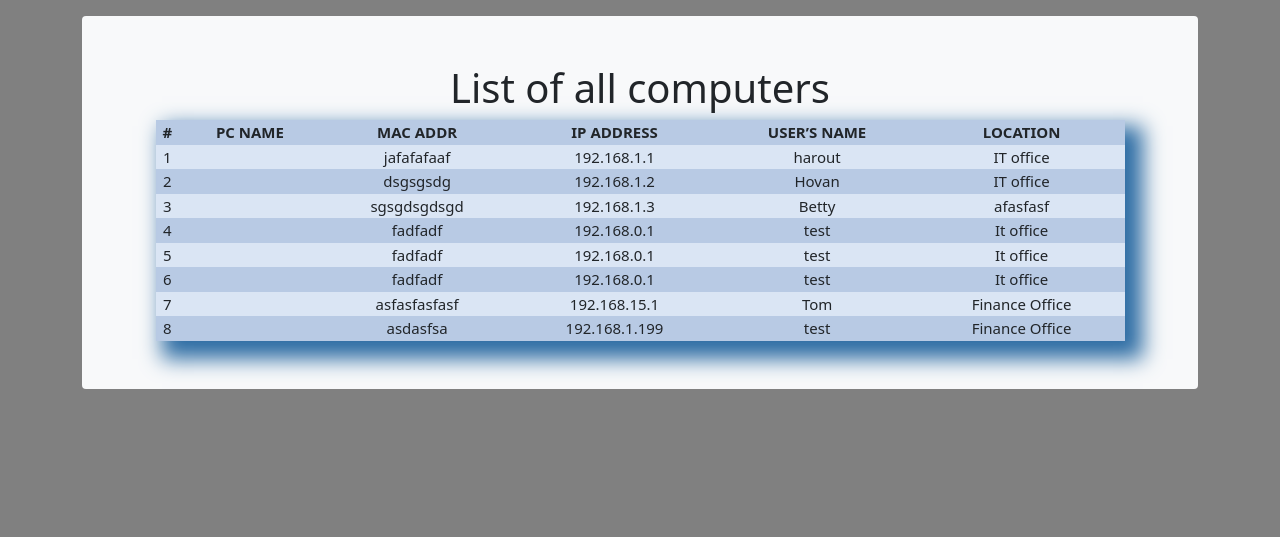
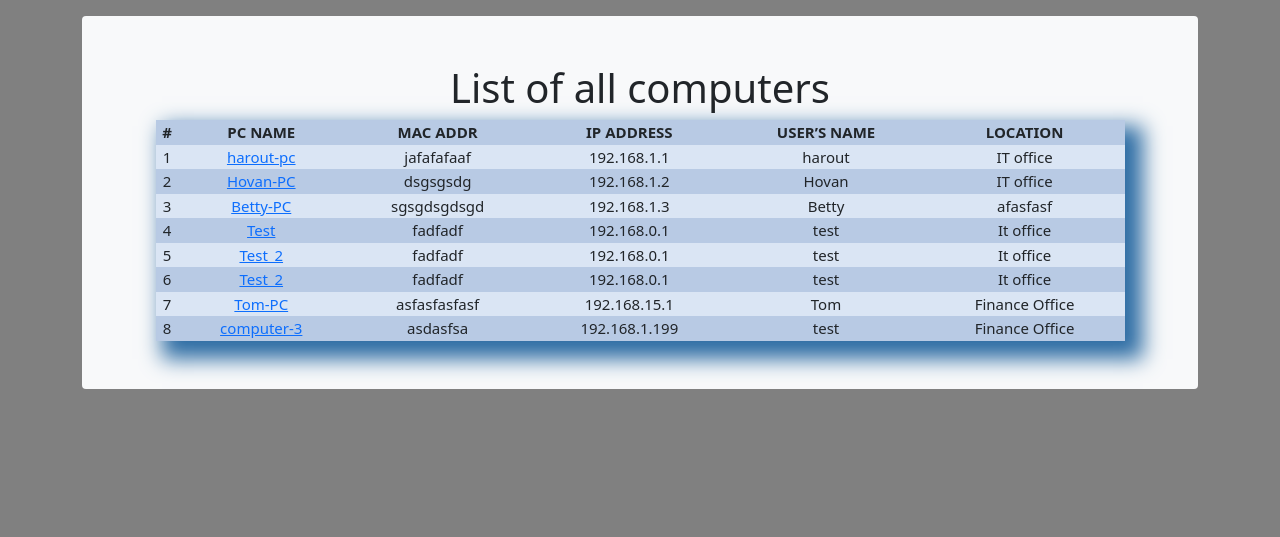
Before and after one commit to harmardir/inventory-sandbox, a Django app: page /computer_list/ in a window 1280 px wide. Shown: the part 56-593 px from the top of the page. Run offline with Django 3.2, Linux system fonts and the light colour scheme; data comes from the database, SQL or seed files in the repository; some libraries are stand-ins or nearby versions.

Commit message:
Updating the saved data

```diff
--- a/src/djangoapp/templates/computer_list.html
+++ b/src/djangoapp/templates/computer_list.html
@@ -67,7 +67,7 @@
         {% for instance in queryset %}
         <tr>
             <td>{{forloop.counter}}</td>
-            <td>{{instance.Computer_name}}</td>
+            <td><a href="{% url 'computer_edit' id=instance.id %}"> {{instance.computer_name}}</td>
             <td>{{instance.MAC_address}}</td>
             <td>{{instance.IP_address}}</td>
             <td>{{instance.users_name}}</td>
--- a/src/djangoapp/views.py
+++ b/src/djangoapp/views.py
@@ -2,6 +2,7 @@ from django.shortcuts import render, redirect
 
 from .forms import ComputerForm
 from .models import Computer
+from django.shortcuts import get_object_or_404
 
 
 def home(request):
@@ -24,3 +25,17 @@ def computer_list(request):
     queryset = Computer.objects.all()
     context = {"title": title,"queryset": queryset,}
     return render(request, "computer_list.html",context)
+
+def computer_edit(request, id=None):
+    instance = get_object_or_404(Computer, id=id)
+    form = ComputerForm(request.POST or None, instance=instance)
+    if form.is_valid():
+        instance = form.save(commit=False)
+        instance.save()
+        return redirect('/computer_list')
+    context = {
+            "title": 'Edit ' + str(instance.computer_name),
+            "instance": instance,
+            "form": form,
+   }
+    return render(request, "computer_entry.html", context)
--- a/src/djangoproject/urls.py
+++ b/src/djangoproject/urls.py
@@ -1,11 +1,12 @@
 from django.contrib import admin
 from django.conf.urls import include, url
 from django.urls import path
-from djangoapp.views import home , computer_entry , computer_list
+from djangoapp.views import home , computer_entry , computer_list , computer_edit
 
 urlpatterns = [
     url('admin/',admin.site.urls),
     url(r'^$', home, name='home'),
     url(r'^computer_entry/$',computer_entry, name='computer_entry'),
     url(r'^computer_list/$', computer_list, name='computer_list'),
+    url(r'^computer_list/(?P<id>\d+)/$', computer_edit, name='computer_edit'),
 ]
```
